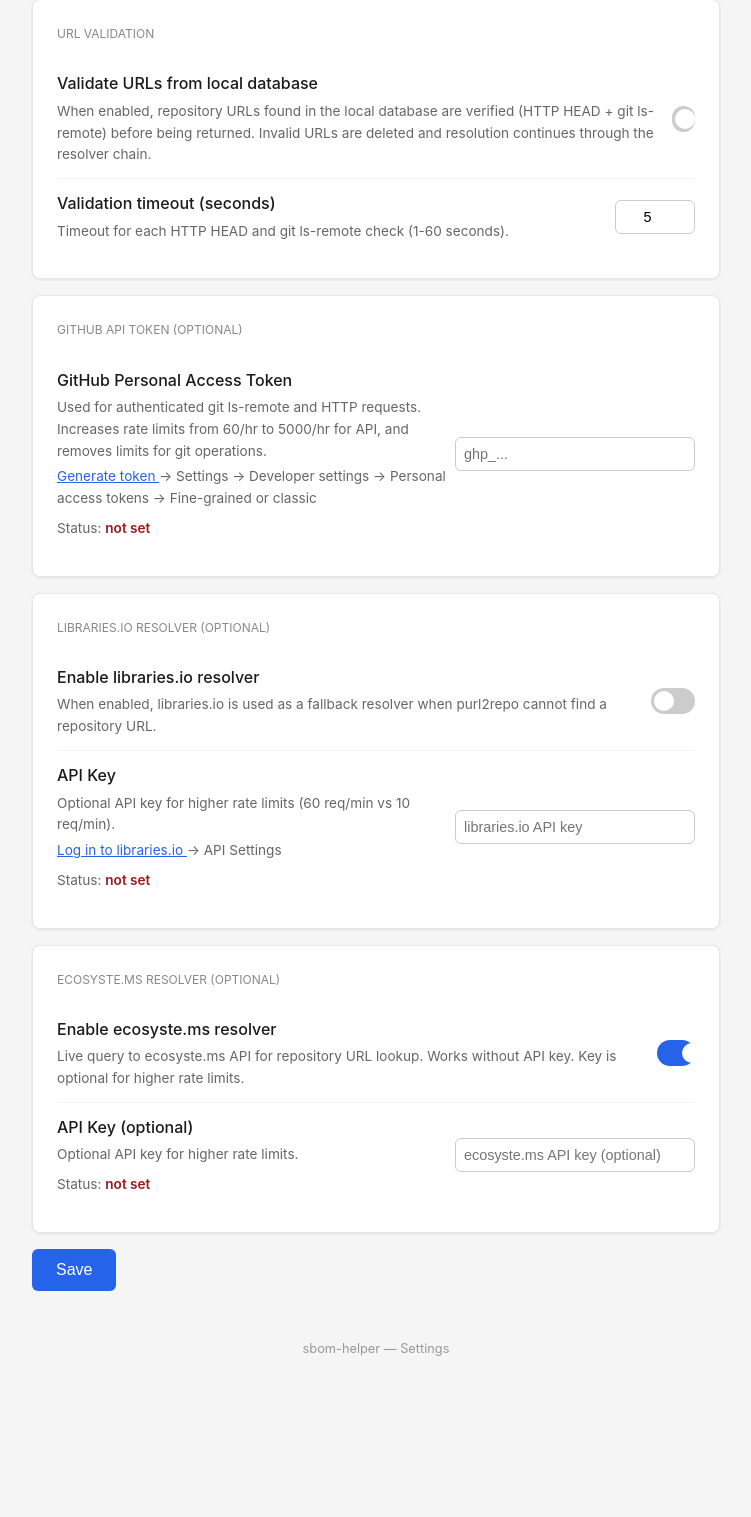
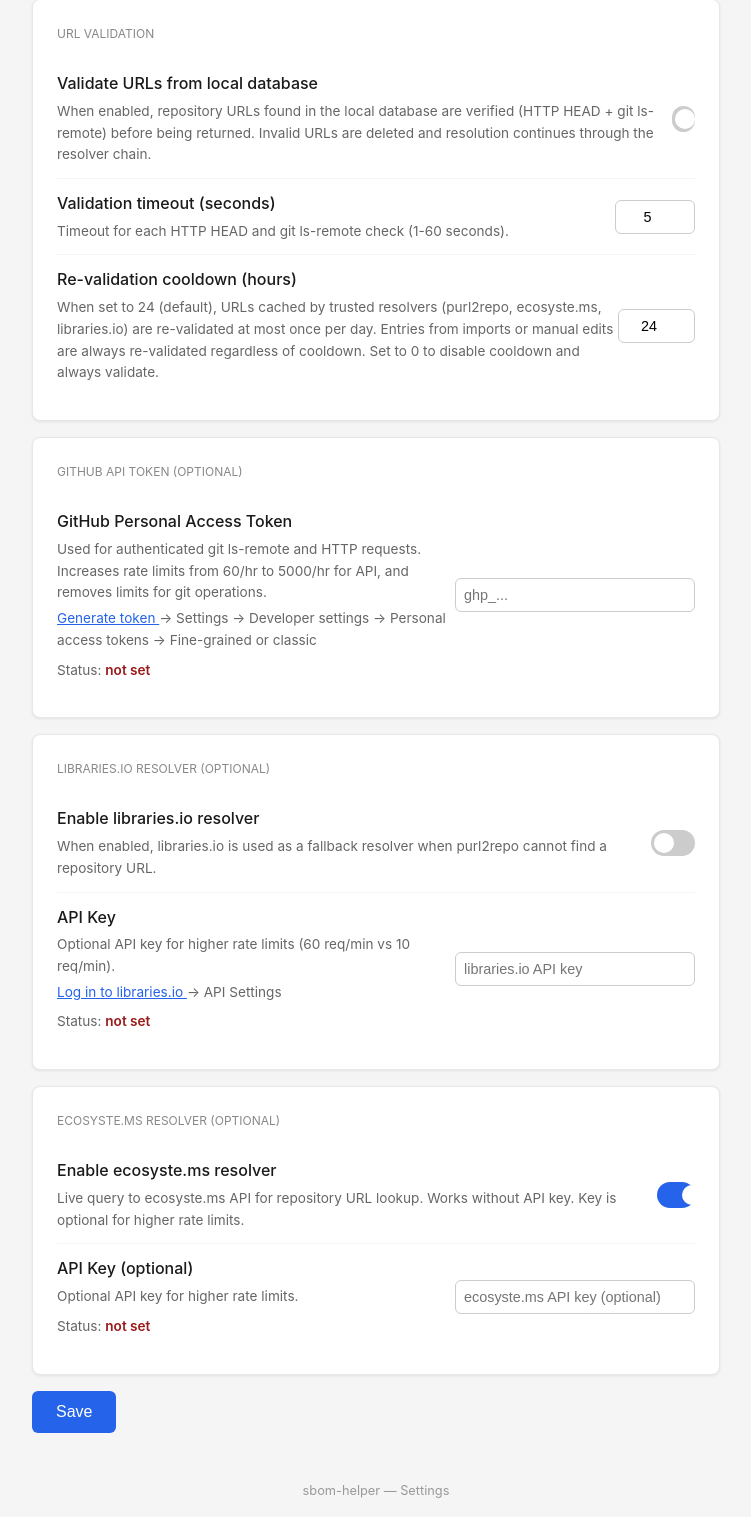
Before and after one commit to mArTi3-github/sbom-helper, a FastAPI app: page /settings in a window 1280 px wide. Shown: the part 164-1681 px from the top of the page, without its empty margins (264-1015 px from the left). Before the commit the page ends 1520 px from the top, so only its background shows below. Run offline with FastAPI, Linux system fonts and the light colour scheme; parts of the project's set-up code (start-up, migrations or seed data) failed here and were passed over.

Commit message:
feat: expose revalidation_cooldown_hours in settings API and UI

```diff
--- a/src/purl_resolver/routes/settings.py
+++ b/src/purl_resolver/routes/settings.py
@@ -31,6 +31,7 @@
     librariesio_api_key: str | None = None
     ecosystems_enabled: bool | None = None
     ecosystems_api_key: str | None = None
+    revalidation_cooldown_hours: int | None = Field(None, ge=0, le=720)
 
 
 def _rebuild_resolvers(request: Request) -> None:
@@ -50,6 +51,7 @@
     return JSONResponse(content={
         "validate_db_urls": settings.validate_db_urls,
         "url_validation_timeout": settings.url_validation_timeout,
+        "revalidation_cooldown_hours": settings.revalidation_cooldown_hours,
         "librariesio_enabled": settings.librariesio_enabled,
         "ecosystems_enabled": settings.ecosystems_enabled,
         "token_set": {
@@ -104,6 +106,7 @@
     return JSONResponse(content={
         "validate_db_urls": updated.validate_db_urls,
         "url_validation_timeout": updated.url_validation_timeout,
+        "revalidation_cooldown_hours": updated.revalidation_cooldown_hours,
         "librariesio_enabled": updated.librariesio_enabled,
         "ecosystems_enabled": updated.ecosystems_enabled,
         "token_set": {
--- a/src/purl_resolver/settings_store.py
+++ b/src/purl_resolver/settings_store.py
@@ -24,7 +24,7 @@
     librariesio_api_key: str | None = None
     ecosystems_enabled: bool = True
     ecosystems_api_key: str | None = None
-    revalidation_cooldown_hours: int = Field(default=24, ge=0)
+    revalidation_cooldown_hours: int = Field(default=24, ge=0, le=720)
 
     def service_tokens(self) -> ServiceTokens:
         return ServiceTokens(github_token=self.github_token)
--- a/src/purl_resolver/templates/settings.html
+++ b/src/purl_resolver/templates/settings.html
@@ -92,6 +92,18 @@
                     </div>
                 </div>
                 <input type="number" id="timeout-input" min="1" max="60" value="5">
+            </div>
+            <div class="setting-row">
+                <div>
+                    <div class="setting-label">Re-validation cooldown (hours)</div>
+                    <div class="setting-desc">
+                        When set to 24 (default), URLs cached by trusted resolvers
+                        (purl2repo, ecosyste.ms, libraries.io) are re-validated at most once per day.
+                        Entries from imports or manual edits are always re-validated regardless of cooldown.
+                        Set to 0 to disable cooldown and always validate.
+                    </div>
+                </div>
+                <input type="number" id="cooldown-input" min="0" max="720" value="24">
             </div>
         </div>
 
@@ -202,6 +214,7 @@
     <script>
         const toggle = document.getElementById("validate-toggle");
         const timeoutInput = document.getElementById("timeout-input");
+        const cooldownInput = document.getElementById("cooldown-input");
         const saveBtn = document.getElementById("save-btn");
         const msgDiv = document.getElementById("msg");
         const clearTokenBtn = document.getElementById("clear-token-btn");
@@ -220,6 +233,7 @@
                 const data = await res.json();
                 toggle.checked = data.validate_db_urls;
                 timeoutInput.value = data.url_validation_timeout;
+                cooldownInput.value = data.revalidation_cooldown_hours;
                 const badge = document.getElementById("token-badge");
                 badge.textContent = data.token_set.github_token ? "set" : "not set";
                 badge.style.color = data.token_set.github_token ? "#166534" : "#991b1b";
@@ -243,6 +257,7 @@
                 const body = {
                     validate_db_urls: toggle.checked,
                     url_validation_timeout: parseInt(timeoutInput.value, 10),
+                    revalidation_cooldown_hours: parseInt(cooldownInput.value, 10),
                 };
                 const tokenInput = document.getElementById("token-input");
                 if (tokenInput.value.trim() !== "") {
```
